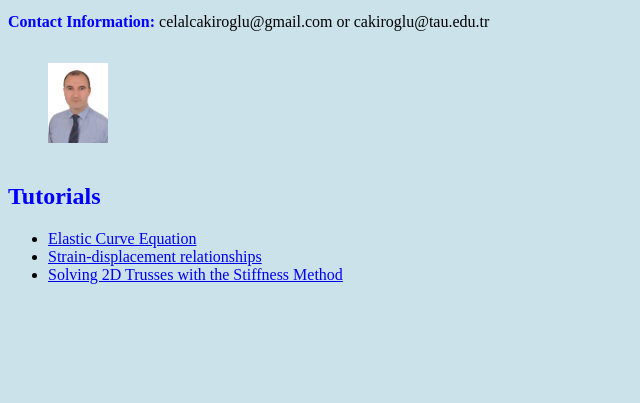
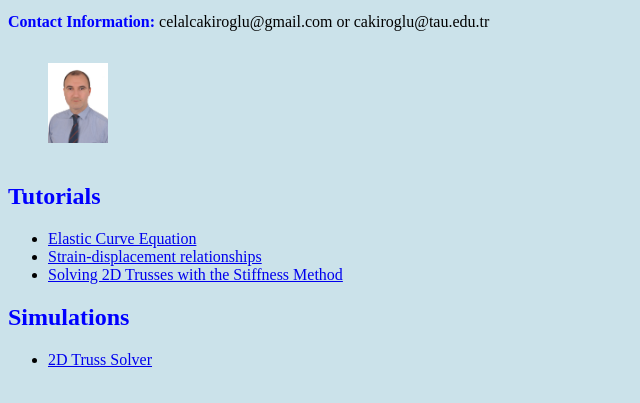
Before and after one commit to structmech/structmech.github.io, a plain HTML site: page index.html in a window 1280 px wide. Shown: the part 101-504 px from the top of the page, without its empty margins (0-640 px from the left). Drawn offline with Linux system fonts and the light colour scheme.

Commit message:
Update index.html

```diff
--- a/index.html
+++ b/index.html
@@ -46,5 +46,9 @@
               <li><a href="./strainDisp.html">Strain-displacement relationships</a></li>
               <li><a href="./2DTrussTheoryExamples.html">Solving 2D Trusses with the Stiffness Method</a></li>
             </ul>
+            <h2 style="color: blue;">Simulations</h2>
+            <ul>
+              <li><a href="./2DTrussSolver.html">2D Truss Solver</a></li>
+            </ul>
   </body>
 </html>
```
